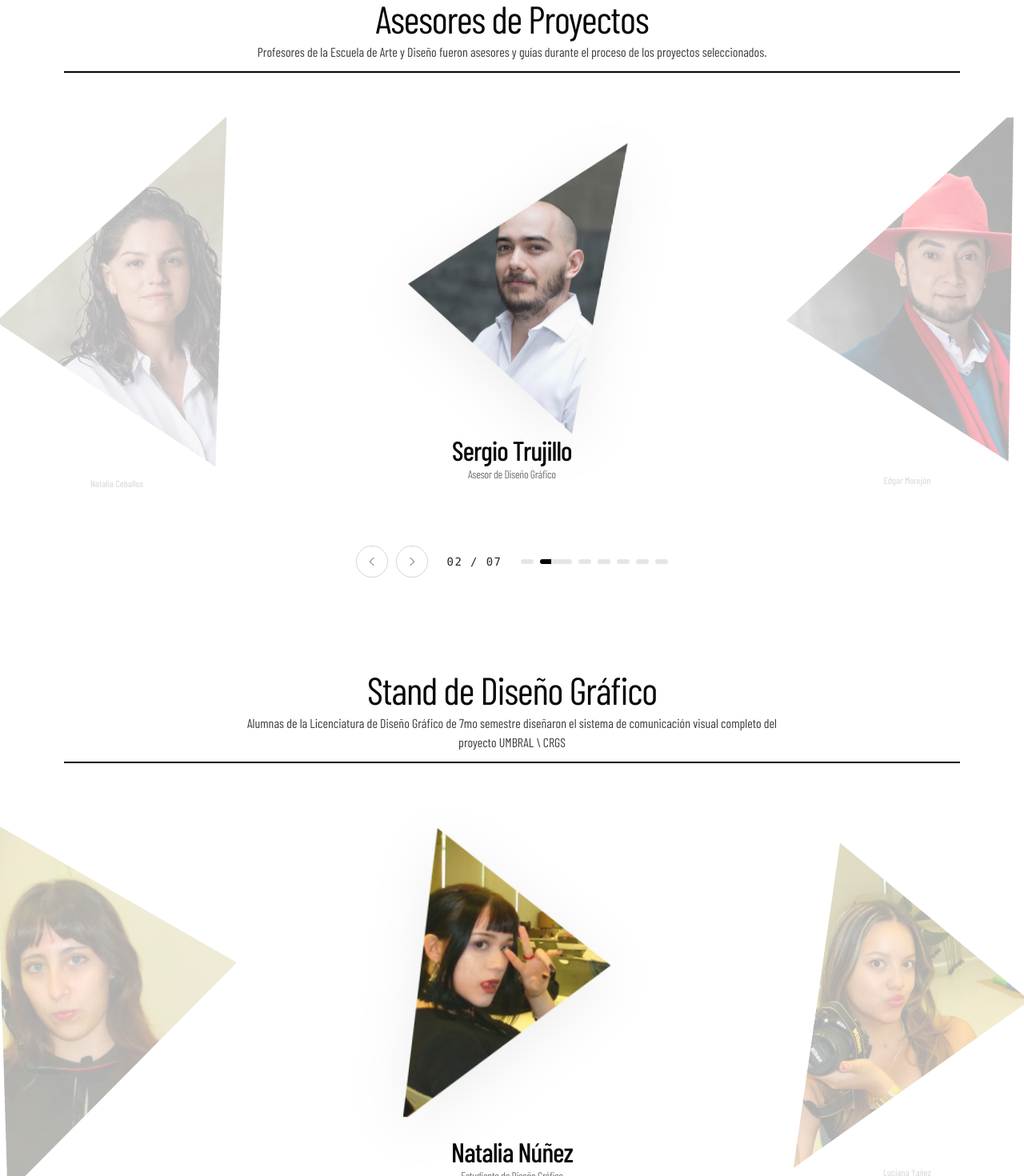
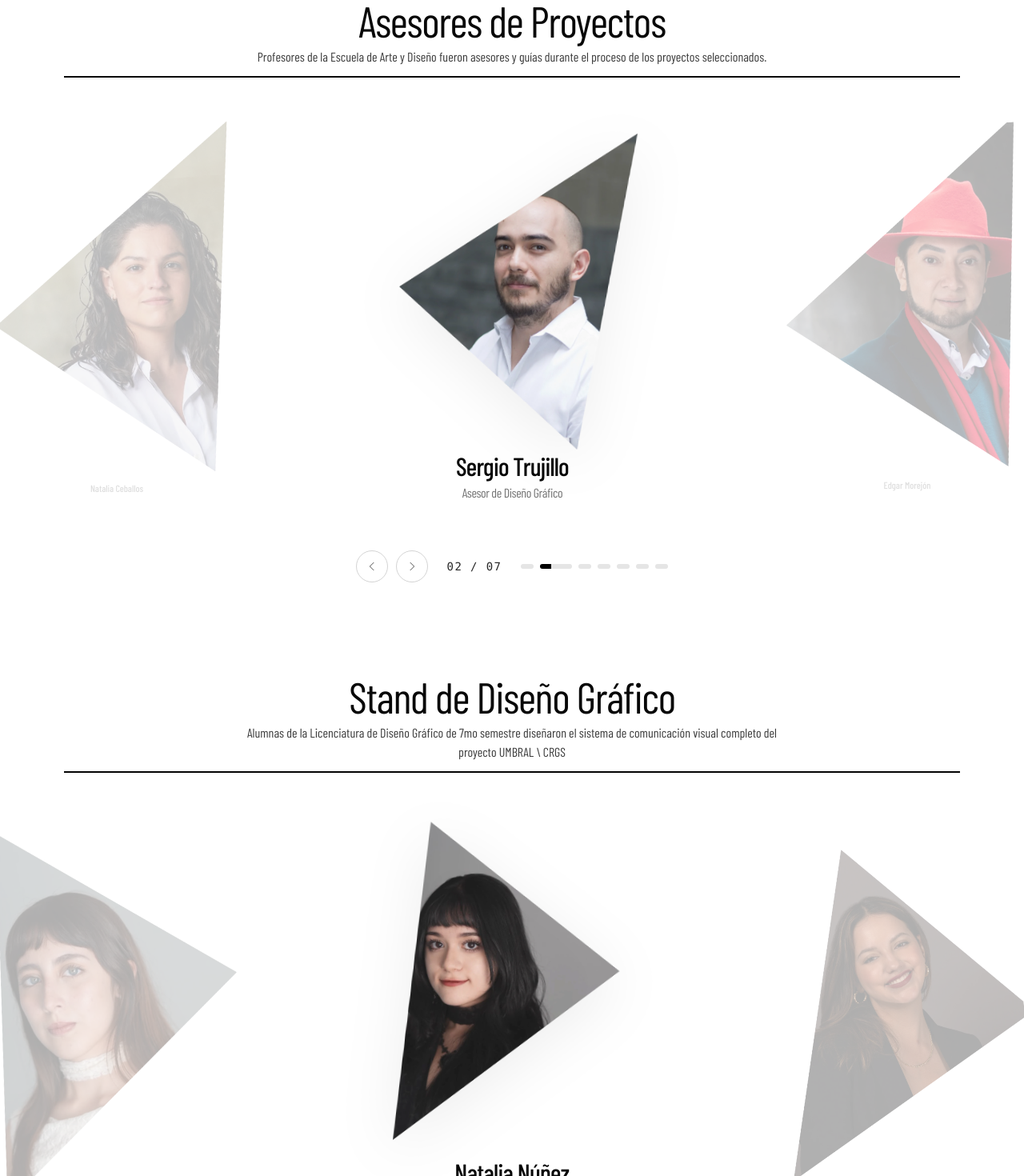
Before and after one commit to juankio/umbral-web, a Nuxt app: page /nosotros in a window 1280 px wide. Shown: the part 520-1990 px from the top of the page at 80% size. Built offline with nearby package versions, Linux system fonts and the light colour scheme; a web font is replaced by a local one.

Commit message:
fix(ui): calibrar escala de triangulos, tipografia de asesores y retratos verticales de estudio

```diff
--- a/components/nosotros/NosotrosAsesores.vue
+++ b/components/nosotros/NosotrosAsesores.vue
@@ -2,7 +2,7 @@
   <section id="asesores-proyectos" class="relative w-full bg-white pt-10 sm:pt-14 lg:pt-16 pb-6 sm:pb-8 lg:pb-10 scroll-mt-24 lg:min-h-[calc(100vh-80px)] lg:max-h-[960px] flex flex-col justify-center overflow-hidden select-text">
     <!-- Encabezado de Sección 1:1 Figma (Node 407:65 & 417:268) con scroll reveal -->
     <div class="w-full max-w-[1720px] mx-auto px-6 sm:px-12 lg:px-20 text-center">
-      <h2 ref="headingRef" class="font-barlow font-normal text-2xl sm:text-3xl md:text-4xl lg:text-5xl text-[#070707] text-center leading-tight tracking-tight">
+      <h2 ref="headingRef" class="font-barlow font-normal text-3xl sm:text-4xl md:text-5xl lg:text-[54px] text-[#070707] text-center leading-tight tracking-tight">
         Asesores de Proyectos
       </h2>
 
--- a/components/nosotros/NosotrosDisenoGrafico.vue
+++ b/components/nosotros/NosotrosDisenoGrafico.vue
@@ -2,7 +2,7 @@
   <section id="diseno-grafico" class="relative w-full bg-white pt-10 sm:pt-14 lg:pt-16 pb-6 sm:pb-8 lg:pb-10 scroll-mt-24 lg:min-h-[calc(100vh-80px)] lg:max-h-[960px] flex flex-col justify-center overflow-hidden select-text">
     <!-- Encabezado de Sección 1:1 Figma (Node 417:275 & 417:273) con scroll reveal -->
     <div class="w-full max-w-[1720px] mx-auto px-6 sm:px-12 lg:px-20 text-center">
-      <h2 ref="headingRef" class="font-barlow font-normal text-2xl sm:text-3xl md:text-4xl lg:text-5xl text-[#070707] text-center leading-tight tracking-tight">
+      <h2 ref="headingRef" class="font-barlow font-normal text-3xl sm:text-4xl md:text-5xl lg:text-[54px] text-[#070707] text-center leading-tight tracking-tight">
         Stand de Diseño Gráfico
       </h2>
 
@@ -41,19 +41,19 @@ const integrantesGrafico: CarouselItem[] = [
   {
     name: 'Miranda Salazar',
     role: 'Estudiante de Diseño Gráfico',
-    image: '/images/integrantes-grafico-miranda.webp',
+    image: '/images/integrantes-interiores-center.webp',
     rotation: -4
   },
   {
     name: 'Natalia Núñez',
     role: 'Estudiante de Diseño Gráfico',
-    image: '/images/integrantes-grafico-left.webp',
+    image: '/images/integrantes-interiores-left.webp',
     rotation: 5
   },
   {
     name: 'Luciana Yañez',
     role: 'Estudiante de Diseño Gráfico',
-    image: '/images/integrantes-grafico-right.webp',
+    image: '/images/integrantes-interiores-right.webp',
     rotation: -3
   }
 ]
--- a/components/nosotros/NosotrosHero.vue
+++ b/components/nosotros/NosotrosHero.vue
@@ -3,7 +3,7 @@
     <!-- Triángulo Monumental Negro en esquina superior derecha (1:1 Figma Node 407:67) con parallax y hover -->
     <div
       ref="triangleRef"
-      class="absolute top-4 sm:top-6 lg:top-8 right-0 lg:right-2 w-[30vw] sm:w-[36vw] lg:w-[32vw] max-w-[580px] min-w-[120px] sm:min-w-[200px] lg:min-w-[260px] select-none z-0 translate-x-[4%] sm:translate-x-[2%] lg:translate-x-0 will-change-transform pointer-events-none"
+      class="absolute top-4 sm:top-6 lg:top-8 right-0 lg:right-2 w-[18vw] sm:w-[22vw] lg:w-[20vw] max-w-[340px] min-w-[100px] sm:min-w-[140px] lg:min-w-[180px] select-none z-0 translate-x-[4%] sm:translate-x-[2%] lg:translate-x-0 will-change-transform pointer-events-none"
       aria-hidden="true"
     >
       <svg
--- a/components/nosotros/NosotrosInfiniteCarousel.vue
+++ b/components/nosotros/NosotrosInfiniteCarousel.vue
@@ -10,7 +10,7 @@
     <div class="relative w-full max-w-7xl mx-auto flex items-center justify-center gap-4 sm:gap-8 lg:gap-12 xl:gap-16 px-2 sm:px-4 min-h-[300px] sm:min-h-[380px] lg:min-h-[440px]" style="perspective: 1200px;">
       <!-- Integrante Anterior (Izquierda) -->
       <button v-if="prevItem" type="button" @click="prev" aria-label="Ver integrante anterior" class="group/prev flex flex-col items-center shrink-0 w-[140px] xs:w-[170px] sm:w-[220px] md:w-[280px] lg:w-[330px] xl:w-[360px] opacity-35 hover:opacity-75 transition-all duration-300 transform scale-80 sm:scale-85 cursor-pointer focus:outline-none">
-        <div class="relative w-full aspect-[4/5] flex items-center justify-center transition-transform duration-300 group-hover/prev:scale-105" :style="{ transform: `rotate(${getRotation(prevItem.rotation)})` }">
+        <div class="relative w-full aspect-[3/4] flex items-center justify-center transition-transform duration-300 group-hover/prev:scale-105" :style="{ transform: `rotate(${getRotation(prevItem.rotation)})` }">
           <AppImage :src="prevItem.image" :alt="prevItem.name" img-class="w-full h-full object-contain pointer-events-none select-none" wrapper-class="w-full h-full flex items-center justify-center" loading="lazy" />
         </div>
         <span v-if="prevItem.name" class="mt-1.5 font-barlow text-xs sm:text-sm text-neutral-400 font-medium truncate max-w-[120px] sm:max-w-[180px] text-center">{{ prevItem.name }}</span>
@@ -18,18 +18,18 @@
 
       <!-- Integrante Activo Central (Focal con Giro Expresivo) -->
       <div v-if="currentItem" class="relative z-10 flex flex-col items-center shrink-0 w-[240px] xs:w-[280px] sm:w-[340px] md:w-[400px] lg:w-[460px] xl:w-[500px] 2xl:w-[540px]">
-        <div ref="cardRef" class="relative w-full aspect-[4/5] max-h-[46vh] flex items-center justify-center will-change-transform drop-shadow-[0_16px_36px_rgba(0,0,0,0.08)] hover:drop-shadow-[0_24px_48px_rgba(0,0,0,0.14)] transition-shadow duration-300" :style="{ transform: `rotate(${getRotation(currentItem.rotation)})` }">
+        <div ref="cardRef" class="relative w-full aspect-[3/4] max-h-[50vh] flex items-center justify-center will-change-transform drop-shadow-[0_16px_36px_rgba(0,0,0,0.08)] hover:drop-shadow-[0_24px_48px_rgba(0,0,0,0.14)] transition-shadow duration-300" :style="{ transform: `rotate(${getRotation(currentItem.rotation)})` }">
           <AppImage :src="currentItem.image" :alt="currentItem.name || 'Stand'" img-class="w-full h-full object-contain pointer-events-none select-none" wrapper-class="w-full h-full flex items-center justify-center" loading="eager" />
         </div>
         <div v-if="currentItem.name" ref="infoRef" class="mt-2 sm:mt-2.5 text-center px-2 sm:px-4 will-change-transform">
-          <h3 class="font-barlow font-medium text-xl sm:text-2xl md:text-3xl lg:text-[34px] text-[#070707] leading-tight tracking-tight">{{ currentItem.name }}</h3>
-          <p v-if="currentItem.role" class="font-barlow font-normal text-xs sm:text-sm text-neutral-500 mt-0.5 tracking-tight">{{ currentItem.role }}</p>
+          <h3 class="font-barlow font-medium text-2xl sm:text-3xl lg:text-[32px] text-[#070707] leading-tight tracking-tight">{{ currentItem.name }}</h3>
+          <p v-if="currentItem.role" class="font-barlow font-normal text-xs sm:text-sm md:text-base text-neutral-500 mt-1 tracking-tight">{{ currentItem.role }}</p>
         </div>
       </div>
 
       <!-- Integrante Siguiente (Derecha) -->
       <button v-if="nextItem" type="button" @click="next" aria-label="Ver integrante siguiente" class="group/next flex flex-col items-center shrink-0 w-[140px] xs:w-[170px] sm:w-[220px] md:w-[280px] lg:w-[330px] xl:w-[360px] opacity-35 hover:opacity-75 transition-all duration-300 transform scale-80 sm:scale-85 cursor-pointer focus:outline-none">
-        <div class="relative w-full aspect-[4/5] flex items-center justify-center transition-transform duration-300 group-hover/next:scale-105" :style="{ transform: `rotate(${getRotation(nextItem.rotation)})` }">
+        <div class="relative w-full aspect-[3/4] flex items-center justify-center transition-transform duration-300 group-hover/next:scale-105" :style="{ transform: `rotate(${getRotation(nextItem.rotation)})` }">
           <AppImage :src="nextItem.image" :alt="nextItem.name || 'Stand'" img-class="w-full h-full object-contain pointer-events-none select-none" wrapper-class="w-full h-full flex items-center justify-center" loading="lazy" />
         </div>
         <span v-if="nextItem.name" class="mt-1.5 font-barlow text-xs sm:text-sm text-neutral-400 font-medium truncate max-w-[120px] sm:max-w-[180px] text-center">{{ nextItem.name }}</span>
--- a/components/zona-maco/ZonaMacoFloatingProjects.vue
+++ b/components/zona-maco/ZonaMacoFloatingProjects.vue
@@ -5,7 +5,7 @@
         v-for="(project, index) in projects"
         :key="project.to"
         :to="project.to"
-        class="floating-card absolute aspect-square pointer-events-auto group focus:outline-none cursor-pointer transition-transform duration-300"
+        class="floating-card absolute aspect-[3/4] pointer-events-auto group focus:outline-none cursor-pointer transition-transform duration-300"
         :class="[project.posClass, hoveredIndex === index ? 'z-35' : 'z-20']"
         :aria-label="project.ariaLabel"
         @mouseenter="handleMouseEnter(index)"
--- a/components/zona-maco/ZonaMacoHeroTriangle.vue
+++ b/components/zona-maco/ZonaMacoHeroTriangle.vue
@@ -1,6 +1,6 @@
 <template>
   <div
-    class="relative flex items-center justify-center select-none w-full max-w-[560px] sm:max-w-[680px] lg:max-w-[780px] xl:max-w-[840px] pointer-events-none"
+    class="relative flex items-center justify-center select-none w-full max-w-[460px] sm:max-w-[560px] lg:max-w-[640px] xl:max-w-[680px] pointer-events-none"
   >
     <div class="relative w-full flex items-center justify-center">
       <!-- Vector Oficial de Figma con rotación nativa (viewBox: 0 0 1001 724, id: 325:26) -->
```
